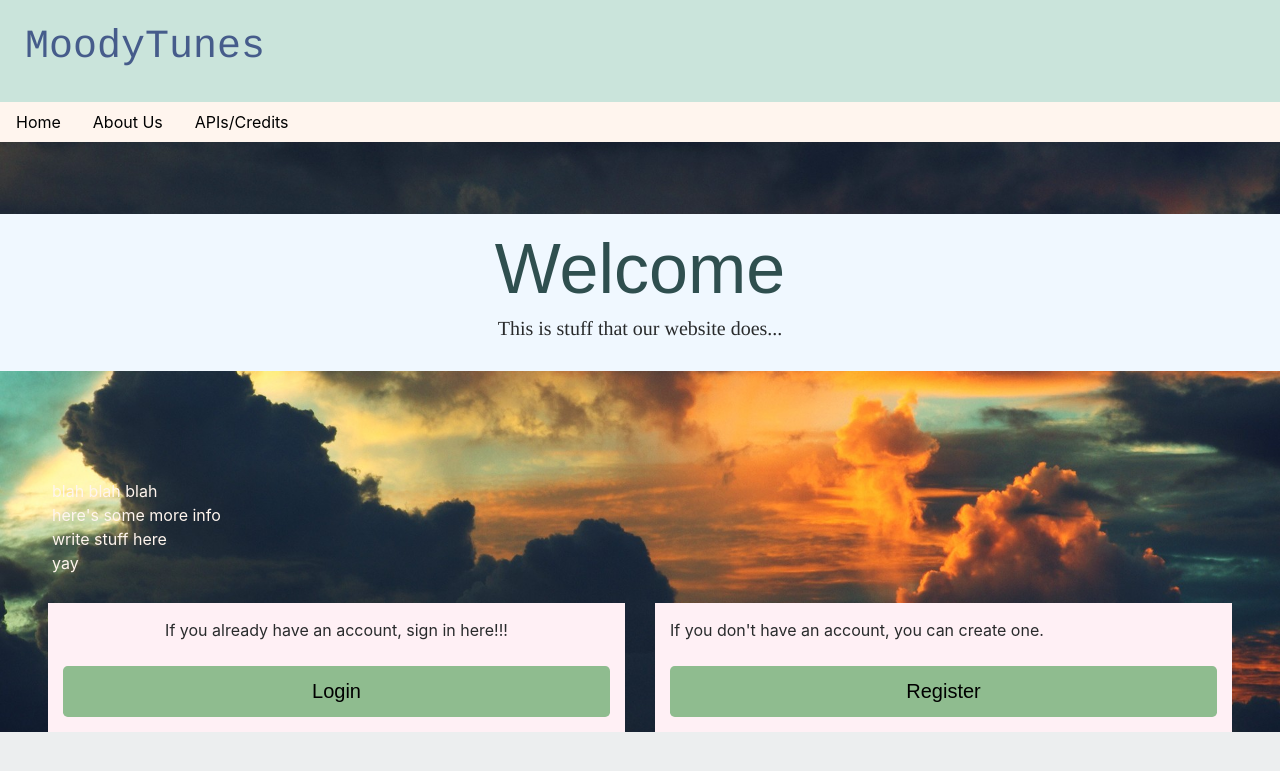
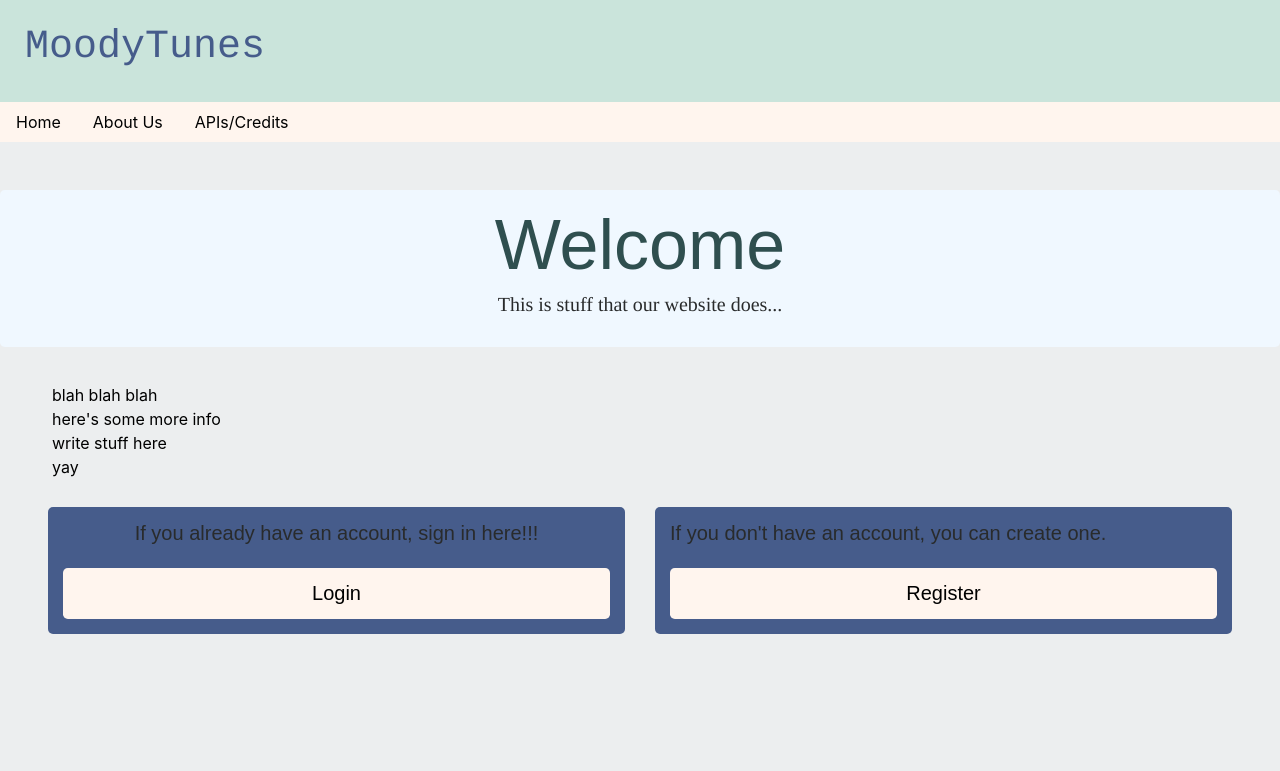
Before and after one commit to sashafomina/moody-tunes, a Flask app: page / in a window 1280 px wide. Shown: the top 771 px of the page. Run offline with Flask 2, Linux system fonts and the light colour scheme; some libraries are stand-ins or nearby versions.

Commit message:
remove background imgs

```diff
--- a/static/style.css
+++ b/static/style.css
@@ -1,28 +1,6 @@
 a {
     text: 10px Times;
     color: black;
-}
-
-.bg1 {
-    background-image: url("olp.jpg");
-    background-repeat:no-repeat;
-    background-size: cover;
-    background-position:center;
-}
-
-.bg2 {
-    background-image: url("download.jpg");
-    background-repeat:no-repeat;
-    background-size: 100%;
-    background-position:center;
-}
-
-
-.bg3 {
-    background-image: url("olp.jpg");
-    background-repeat:no-repeat;
-    background-size: cover;
-    background-position:center;
 }
 
 
@@ -40,7 +18,7 @@ a {
 }
 
 .blog-sidebar{
-    background-color: rgb(99, 52, 49);
+
 }
 
 body {
@@ -51,20 +29,23 @@ body {
 .box1{
     text-align:center;
     padding:15px;
-    background-color:lavenderblush;
+    background-color:#465C8B;
     margin-left:3rem;
-
+    border-radius:5px;
+    font:20px Arial;
 }
 
 .box2{
     text-align: enter;
     padding:15px;
-    background-color: lavenderblush;
+    background-color:#465C8B;
     margin-right:3rem;
+    border-radius:5px;
+    font:20px Arial;
 }
 
 .btn-a {
-    background-color:darkseagreen;
+    background-color:seashell;
     color: Black;
 }
 
@@ -141,7 +122,7 @@ main {
 .p-1{
     margin-left:3rem;
     margin-right:3rem;
-    color:seashell;
+    color:black;
 }
 
 .sidebar-module {
--- a/templates/diary.html
+++ b/templates/diary.html
@@ -7,7 +7,7 @@
     <!-- custom style for website !-->
     <link rel="stylesheet" type="text/css" href="../static/style.css"/>
 
-    <title>  Home  </title>
+    <title>Diary</title>
 
     <!-- messaging the user !-->
     {% set messages = get_flashed_messages() %}
@@ -24,7 +24,6 @@
 </head>
 
 <body>
-  <div class="bg1">
   <header>
     <!-- heading !-->
     <div class="blog-masthead">
@@ -116,6 +115,6 @@
       </aside>
 
   </main>
-  </div>
+
 </body>
 </html>
--- a/templates/home.html
+++ b/templates/home.html
@@ -41,18 +41,14 @@
   </head>
 
   <body>
-    <div class="bg2">
 
-      <br><br><br>
+    <br><br>
 
-      <div class="row-10">
     <!-- jumbotron: Greeting !-->
-	<div class="jumbotron jumbotron-fluid">
+    <div class="jumbotron ">
       <h1 class="display-3">Welcome</h1>
       <p class="lead">This is stuff that our website does...</p>
     </div>
-      </div>
-      <br><br><br>
 
     <div class="row p-1">
       blah blah blah<br>
@@ -74,7 +70,8 @@
 	</div>
 	<div class="col">
 	  <div class="box2">
-	    If you don't have an account, you can create one.<br><br>
+	    If you don't have an account, you can create one.
+	    <br><br>
 	    <button type="button" class="btn btn-a btn-lg btn-block">
 	      <a href="register">Register</a>
 	    </button>
@@ -82,7 +79,7 @@
 	</div>
 
 	<!-- carousel or something to take up space !-->
-      </div>
+
 
   </body>
 </html>
```
Lines whose indentation alone changed are shown as unchanged.
